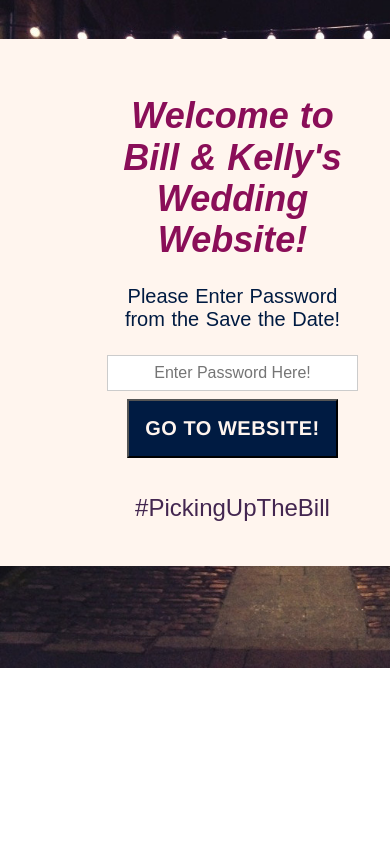
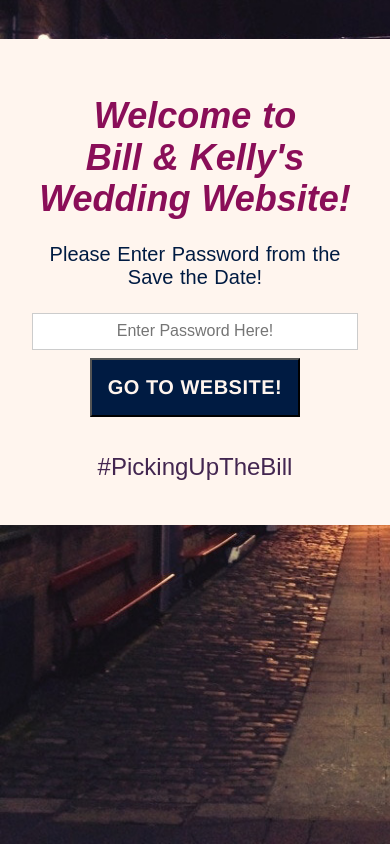
Before and after one commit to njosieb/pickingupthebill, a Nuxt app: page / in a window 390 px wide. Built offline with nearby package versions, Linux system fonts and the light colour scheme.

Commit message:
Makes password page mobile friendly

```diff
--- a/components/LoginModal.vue
+++ b/components/LoginModal.vue
@@ -1,7 +1,7 @@
 <template>
-  <div class="modal modal-background">
+  <div class="min-vh-100 modal modal-background">
     <form class="pa4 container justify-center wedding-party">
-      <div class="measure-narrow flex flex-column">
+      <div class="measure-narrow-l flex flex-column">
         <h1 class="tc f2 welcome">
           Welcome to
           <br>Bill & Kelly's Wedding Website!
```
